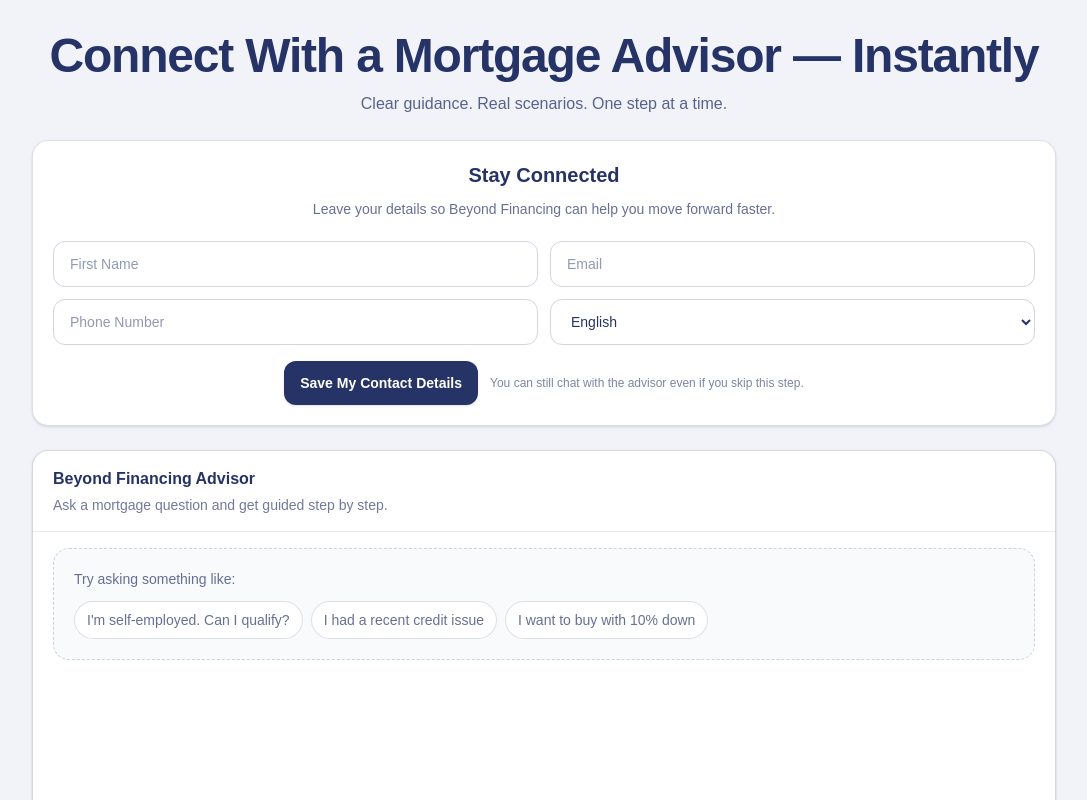
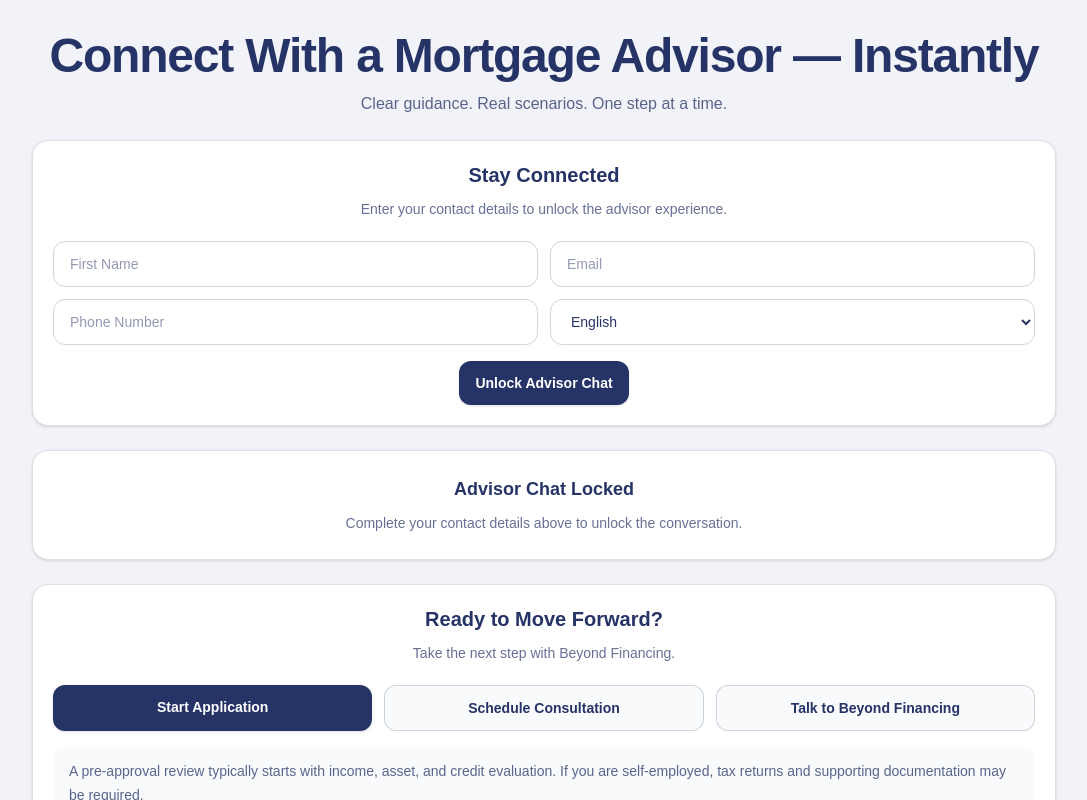
Before and after one commit to beyondfinancing/beyond-financing-advisor, a Next.js app: page / in a window 1280 px wide. Shown: the top 800 px of the page, without its empty margins (96-1183 px from the left). Built offline with nearby package versions, Linux system fonts and the light colour scheme.

Commit message:
Update page.tsx

```diff
--- a/app/page.tsx
+++ b/app/page.tsx
@@ -18,7 +18,8 @@
   const [input, setInput] = useState<string>('')
   const [messages, setMessages] = useState<ChatMessage[]>([])
   const [loading, setLoading] = useState<boolean>(false)
-  const [leadSaved, setLeadSaved] = useState<boolean>(false)
+  const [chatEnabled, setChatEnabled] = useState<boolean>(false)
+  const [leadError, setLeadError] = useState<string>('')
   const [leadForm, setLeadForm] = useState<LeadForm>({
     firstName: '',
     email: '',
@@ -32,8 +33,27 @@
     messagesEndRef.current?.scrollIntoView({ behavior: 'smooth' })
   }, [messages, loading])
 
+  const handleLeadChange = (field: keyof LeadForm, value: string): void => {
+    setLeadForm((prev) => ({
+      ...prev,
+      [field]: value,
+    }))
+  }
+
+  const handleLeadUnlock = (): void => {
+    const { firstName, email, phone, preferredLanguage } = leadForm
+
+    if (!firstName.trim() || !email.trim() || !phone.trim() || !preferredLanguage.trim()) {
+      setLeadError('Please complete First Name, Email, Phone Number, and Language to continue.')
+      return
+    }
+
+    setLeadError('')
+    setChatEnabled(true)
+  }
+
   const handleSend = async (): Promise<void> => {
-    if (!input.trim() || loading) return
+    if (!input.trim() || loading || !chatEnabled) return
 
     const currentInput = input.trim()
     const updatedMessages: ChatMessage[] = [
@@ -80,17 +100,6 @@
     }
   }
 
-  const handleLeadChange = (field: keyof LeadForm, value: string): void => {
-    setLeadForm((prev) => ({
-      ...prev,
-      [field]: value,
-    }))
-  }
-
-  const handleLeadSave = (): void => {
-    setLeadSaved(true)
-  }
-
   return (
     <main className="min-h-screen bg-[#F1F3F8] text-[#263366] px-3 py-5 sm:px-4 sm:py-8">
       <div className="mx-auto w-full max-w-5xl">
@@ -103,14 +112,13 @@
           </p>
         </div>
 
-        {/* STAY CONNECTED FIRST */}
         <div className="mb-5 rounded-2xl border border-[#263366]/15 bg-white p-4 shadow-sm sm:mb-6 sm:p-5">
           <div className="text-center">
             <h2 className="text-lg font-semibold text-[#263366] sm:text-xl">
               Stay Connected
             </h2>
             <p className="mt-2 text-sm leading-6 text-[#263366]/70">
-              Leave your details so Beyond Financing can help you move forward faster.
+              Enter your contact details to unlock the advisor experience.
             </p>
           </div>
 
@@ -141,39 +149,39 @@
 
             <select
               value={leadForm.preferredLanguage}
-              onChange={(e) =>
-                handleLeadChange('preferredLanguage', e.target.value)
-              }
+              onChange={(e) => handleLeadChange('preferredLanguage', e.target.value)}
               className="rounded-xl border border-[#263366]/20 px-4 py-3 text-sm outline-none focus:border-[#263366]/40"
             >
-              <option>English</option>
-              <option>Português</option>
-              <option>Español</option>
+              <option value="English">English</option>
+              <option value="Português">Português</option>
+              <option value="Español">Español</option>
             </select>
           </div>
 
-          <div className="mt-4 flex flex-col items-center gap-3 sm:flex-row sm:justify-center">
+          {leadError && (
+            <div className="mt-4 rounded-xl border border-red-200 bg-red-50 px-4 py-3 text-sm text-red-700">
+              {leadError}
+            </div>
+          )}
+
+          <div className="mt-4 flex justify-center">
             <button
               type="button"
-              onClick={handleLeadSave}
+              onClick={handleLeadUnlock}
               className="w-full rounded-xl bg-[#263366] px-4 py-3 text-sm font-semibold text-white shadow-sm transition hover:opacity-90 sm:w-auto"
             >
-              Save My Contact Details
+              Unlock Advisor Chat
             </button>
-
-            <p className="text-xs leading-5 text-[#263366]/60">
-              You can still chat with the advisor even if you skip this step.
-            </p>
           </div>
 
-          {leadSaved && (
-            <div className="mt-3 rounded-xl bg-[#F8FAFC] px-4 py-3 text-sm text-[#263366]/75">
-              Your contact details have been added to this session.
+          {chatEnabled && (
+            <div className="mt-4 rounded-xl bg-[#F8FAFC] px-4 py-3 text-sm text-[#263366]/75">
+              Thank you. Your information has been recorded for this session. You may now chat with the advisor below.
             </div>
           )}
         </div>
 
-        {/* CHAT */}
+        {chatEnabled && (
           <div className="overflow-hidden rounded-2xl border border-[#263366]/20 bg-white shadow-sm">
             <div className="border-b border-[#263366]/10 px-4 py-4 sm:px-5">
               <div className="text-sm font-semibold text-[#263366] sm:text-base">
@@ -278,8 +286,19 @@
               </div>
             </div>
           </div>
+        )}
 
-        {/* CTA */}
+        {!chatEnabled && (
+          <div className="rounded-2xl border border-[#263366]/15 bg-white p-6 text-center shadow-sm">
+            <h2 className="text-lg font-semibold text-[#263366]">
+              Advisor Chat Locked
+            </h2>
+            <p className="mt-2 text-sm leading-6 text-[#263366]/70">
+              Complete your contact details above to unlock the conversation.
+            </p>
+          </div>
+        )}
+
         <div className="mt-5 rounded-2xl border border-[#263366]/15 bg-white p-4 shadow-sm sm:mt-6 sm:p-5">
           <div className="text-center">
             <h2 className="text-lg font-semibold text-[#263366] sm:text-xl">
```
Lines whose indentation alone changed are shown as unchanged.
